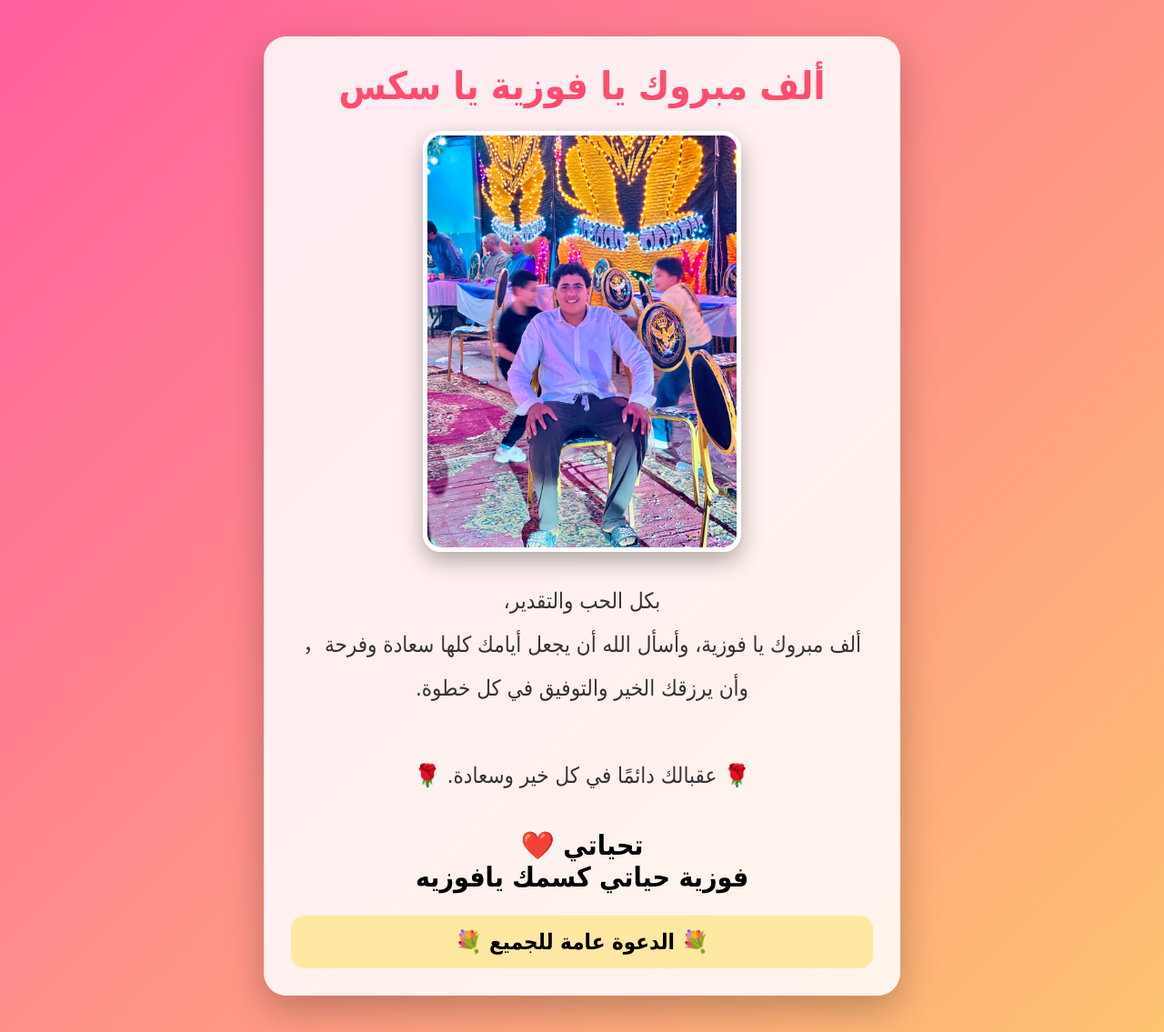
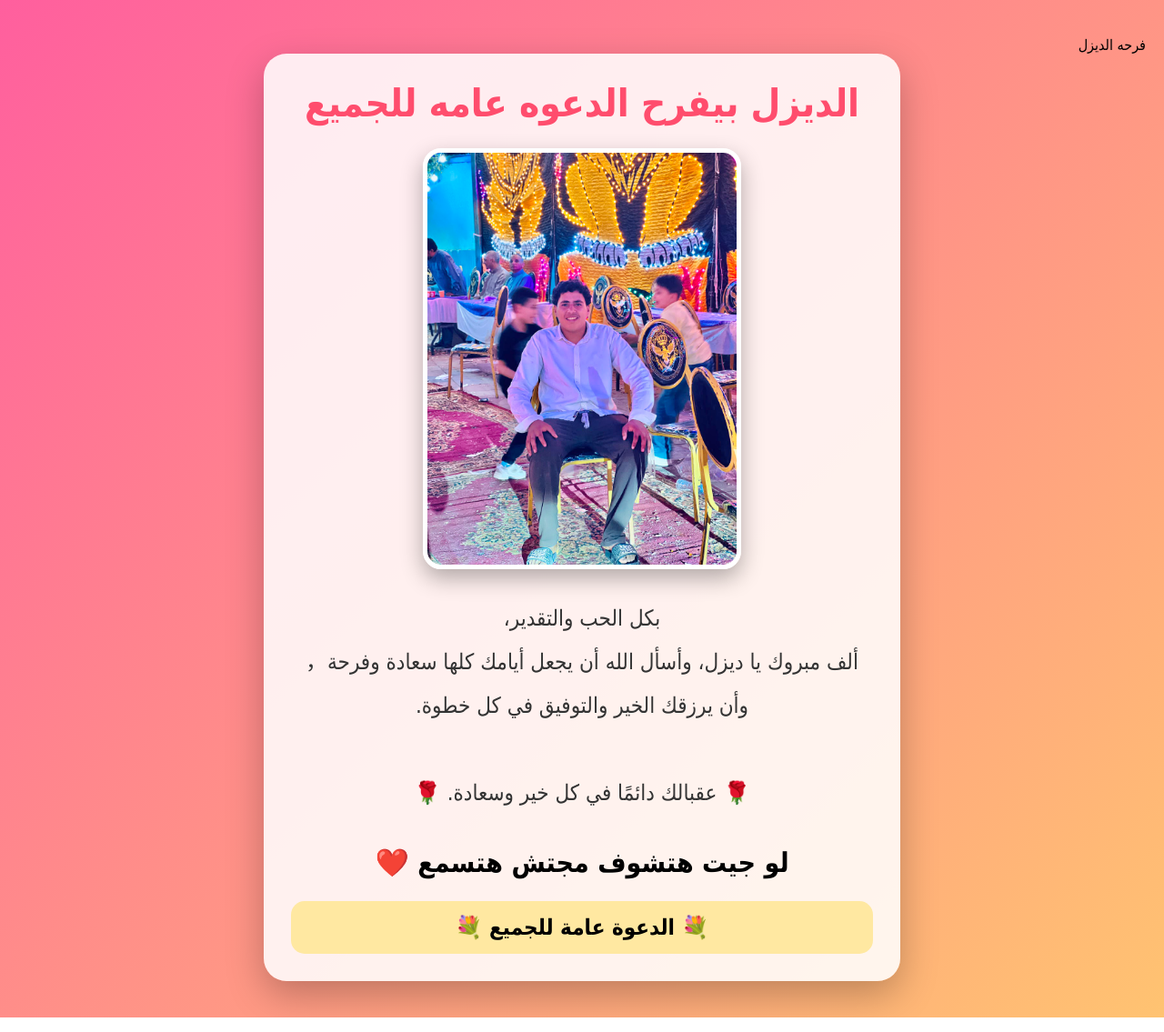
Before and after one commit to roshdymohamed2512010-dot/mohamed-alaa, a plain HTML site: page index.html in a window 1280 px wide. Shown: the whole page at 91% size. Drawn offline with Linux system fonts and the light colour scheme.

Commit message:
Update index.html for new celebration message

```diff
--- a/index.html
+++ b/index.html
@@ -3,7 +3,7 @@
 <head>
 <meta charset="UTF-8">
 <meta name="viewport" content="width=device-width, initial-scale=1.0">
-<title>موقع سكس فوزيه</title>
+</title>فرحه الديزل</title>
 
 <style>
 *{
@@ -80,7 +80,8 @@ h1{
 
 <div class="card">
 
-<h1> ألف مبروك يا فوزية يا سكس</h1>
+<h1>الديزل بيفرح الدعوه عامه للجميع
+    </h1>
 
 <div class="photo-box">
     <img src="mooo..jpg" alt="الصورة">
@@ -88,15 +89,14 @@ h1{
 
 <div class="message">
     بكل الحب والتقدير،<br>
-    ألف مبروك يا فوزية، وأسأل الله أن يجعل أيامك كلها سعادة وفرحة，
+    ألف مبروك يا ديزل، وأسأل الله أن يجعل أيامك كلها سعادة وفرحة，
     وأن يرزقك الخير والتوفيق في كل خطوة.
     <br><br>
     🌹 عقبالك دائمًا في كل خير وسعادة. 🌹
 </div>
 
 <div class="signature">
-تحياتي ❤️<br>
-فوزية حياتي كسمك يافوزيه
+لو جيت هتشوف مجتش هتسمع ❤️<br>
 </div>
 
 <div class="invitation">
```
